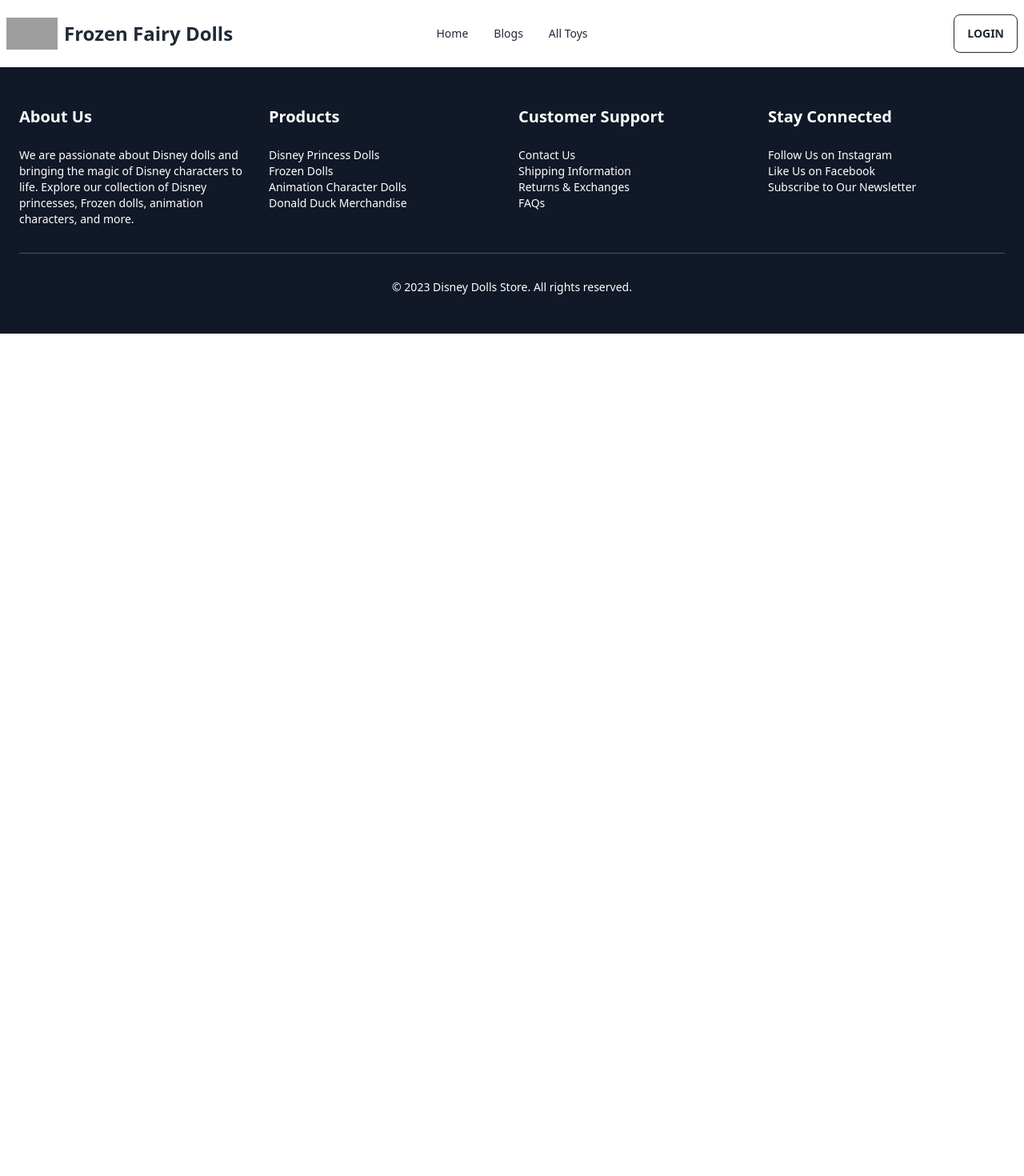
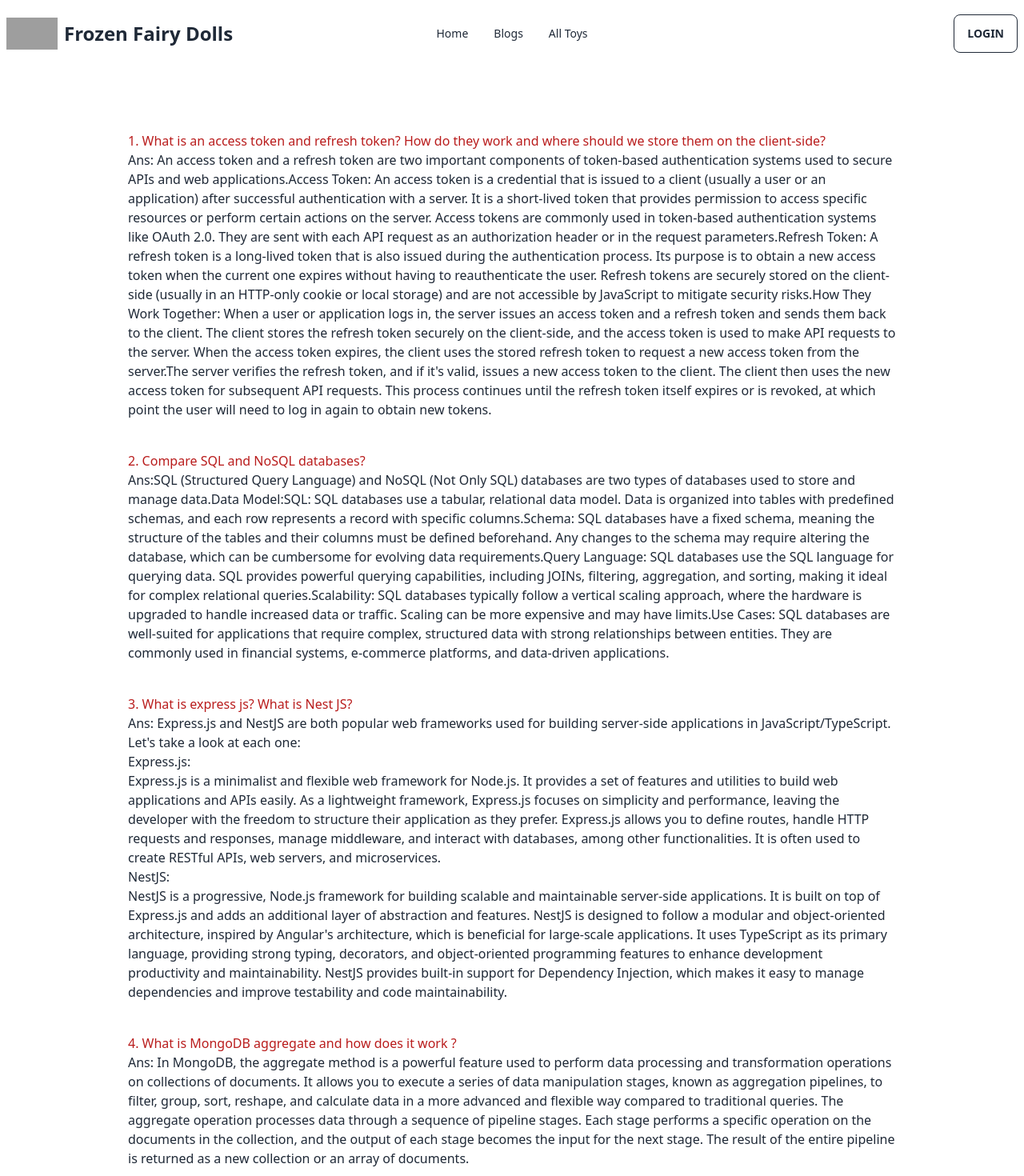
Before and after one commit to zesanahmed/Frozen-fairytales-dolls-client, a React (Vite) app: page /blogs in a window 1280 px wide. Shown: the top 1470 px of the page at 80% size. Before the commit the page ends 800 px from the top, so only its background shows below. Built offline with nearby package versions, Linux system fonts and the light colour scheme; no server answers; grey boxes are pictures that could not be loaded.

Commit message:
blogs page added

```diff
--- a/src/pages/Blog/Blog.jsx
+++ b/src/pages/Blog/Blog.jsx
@@ -2,7 +2,49 @@
 
 const Blog = () => {
     return (
-        <div></div>
+        <div className="mx-40 my-20 space-y-10">
+            <div>
+                <p className="text-red-700">1. What is an access token and refresh token? How do they work and where should we store them on the client-side?</p>
+                <p><span>Ans:</span> An access token and a refresh token are two important components of token-based authentication systems used to secure APIs and web applications.Access Token:
+
+                    An access token is a credential that is issued to a client (usually a user or an application) after successful authentication with a server. It is a short-lived token that provides permission to access specific resources or perform certain actions on the server.
+                    Access tokens are commonly used in token-based authentication systems like OAuth 2.0. They are sent with each API request as an authorization header or in the request parameters.Refresh Token:
+
+                    A refresh token is a long-lived token that is also issued during the authentication process. Its purpose is to obtain a new access token when the current one expires without having to reauthenticate the user.
+                    Refresh tokens are securely stored on the client-side (usually in an HTTP-only cookie or local storage) and are not accessible by JavaScript to mitigate security risks.How They Work Together:
+
+                    When a user or application logs in, the server issues an access token and a refresh token and sends them back to the client.
+                    The client stores the refresh token securely on the client-side, and the access token is used to make API requests to the server.
+                    When the access token expires, the client uses the stored refresh token to request a new access token from the server.The server verifies the refresh token, and if it's valid, issues a new access token to the client. The client then uses the new access token for subsequent API requests.
+                    This process continues until the refresh token itself expires or is revoked, at which point the user will need to log in again to obtain new tokens.</p>
+            </div>
+            <div>
+                <p className="text-red-700">2. Compare SQL and NoSQL databases?</p>
+                <p><span>Ans:</span>SQL (Structured Query Language) and NoSQL (Not Only SQL) databases are two types of databases used to store and manage data.Data Model:SQL: SQL databases use a tabular, relational data model. Data is organized into tables with predefined schemas, and each row represents a record with specific columns.Schema: SQL databases have a fixed schema, meaning the structure of the tables and their columns must be defined beforehand. Any changes to the schema may require altering the database, which can be cumbersome for evolving data requirements.Query Language: SQL databases use the SQL language for querying data. SQL provides powerful querying capabilities, including JOINs, filtering, aggregation, and sorting, making it ideal for complex relational queries.Scalability: SQL databases typically follow a vertical scaling approach, where the hardware is upgraded to handle increased data or traffic. Scaling can be more expensive and may have limits.Use Cases: SQL databases are well-suited for applications that require complex, structured data with strong relationships between entities. They are commonly used in financial systems, e-commerce platforms, and data-driven applications. </p>
+            </div>
+            <div>
+                <p className="text-red-700">3. What is express js? What is Nest JS?</p>
+                <p><span>Ans:</span> Express.js and NestJS are both popular web frameworks used for building server-side applications in JavaScript/TypeScript. Let's take a look at each one:<br />
+                    Express.js:<br />
+
+                    Express.js is a minimalist and flexible web framework for Node.js. It provides a set of features and utilities to build web applications and APIs easily.
+                    As a lightweight framework, Express.js focuses on simplicity and performance, leaving the developer with the freedom to structure their application as they prefer.
+                    Express.js allows you to define routes, handle HTTP requests and responses, manage middleware, and interact with databases, among other functionalities.
+                    It is often used to create RESTful APIs, web servers, and microservices.<br />
+                    NestJS:<br />
+
+                    NestJS is a progressive, Node.js framework for building scalable and maintainable server-side applications. It is built on top of Express.js and adds an additional layer of abstraction and features.
+                    NestJS is designed to follow a modular and object-oriented architecture, inspired by Angular's architecture, which is beneficial for large-scale applications.
+                    It uses TypeScript as its primary language, providing strong typing, decorators, and object-oriented programming features to enhance development productivity and maintainability.
+                    NestJS provides built-in support for Dependency Injection, which makes it easy to manage dependencies and improve testability and code maintainability.</p>
+            </div>
+            <div>
+                <p className="text-red-700">4. What is MongoDB aggregate and how does it work ?</p>
+                <p><span>Ans:</span> In MongoDB, the aggregate method is a powerful feature used to perform data processing and transformation operations on collections of documents. It allows you to execute a series of data manipulation stages, known as aggregation pipelines, to filter, group, sort, reshape, and calculate data in a more advanced and flexible way compared to traditional queries.
+
+                    The aggregate operation processes data through a sequence of pipeline stages. Each stage performs a specific operation on the documents in the collection, and the output of each stage becomes the input for the next stage. The result of the entire pipeline is returned as a new collection or an array of documents.</p>
+            </div>
+        </div>
     );
 };
 
```
